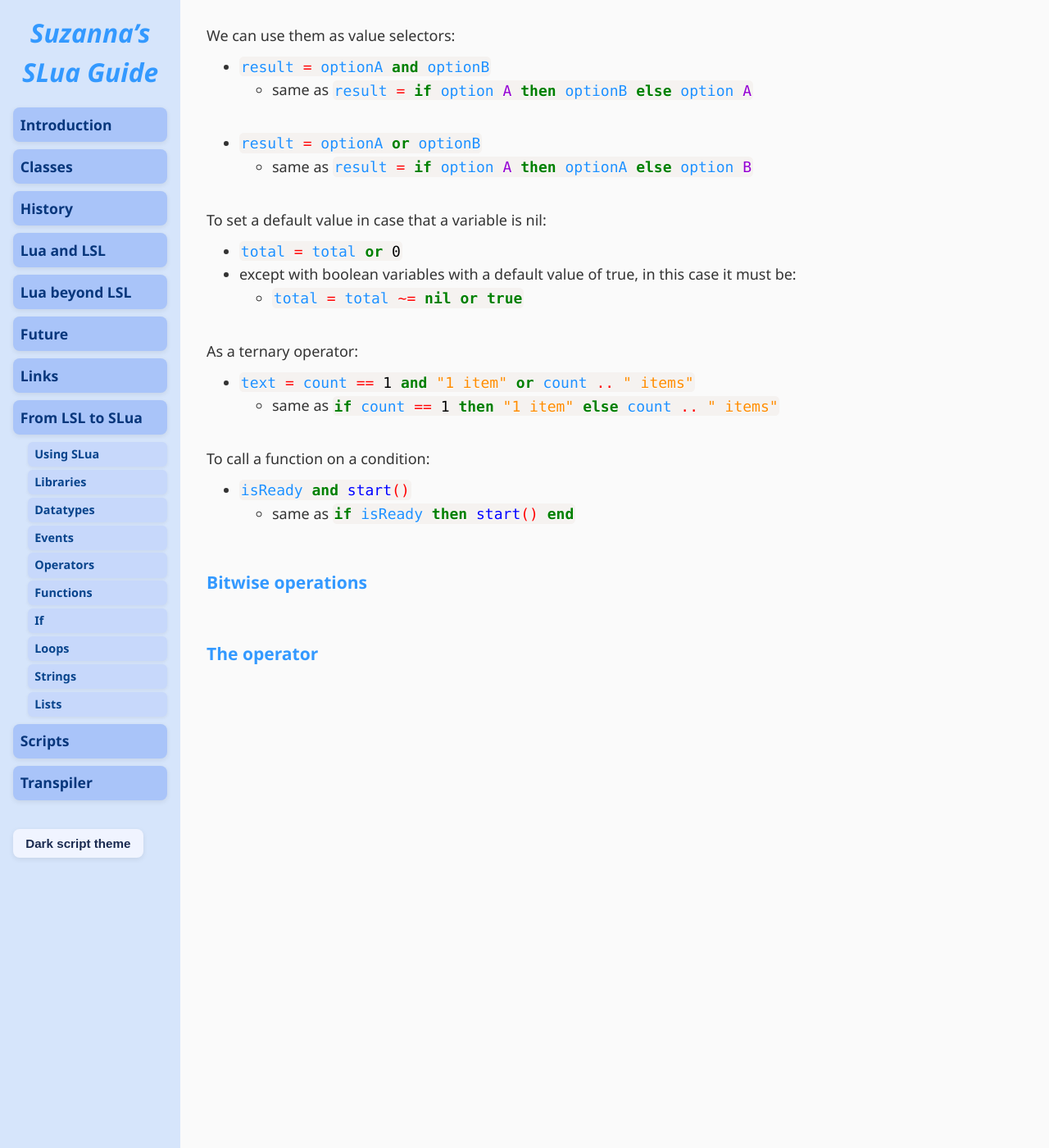
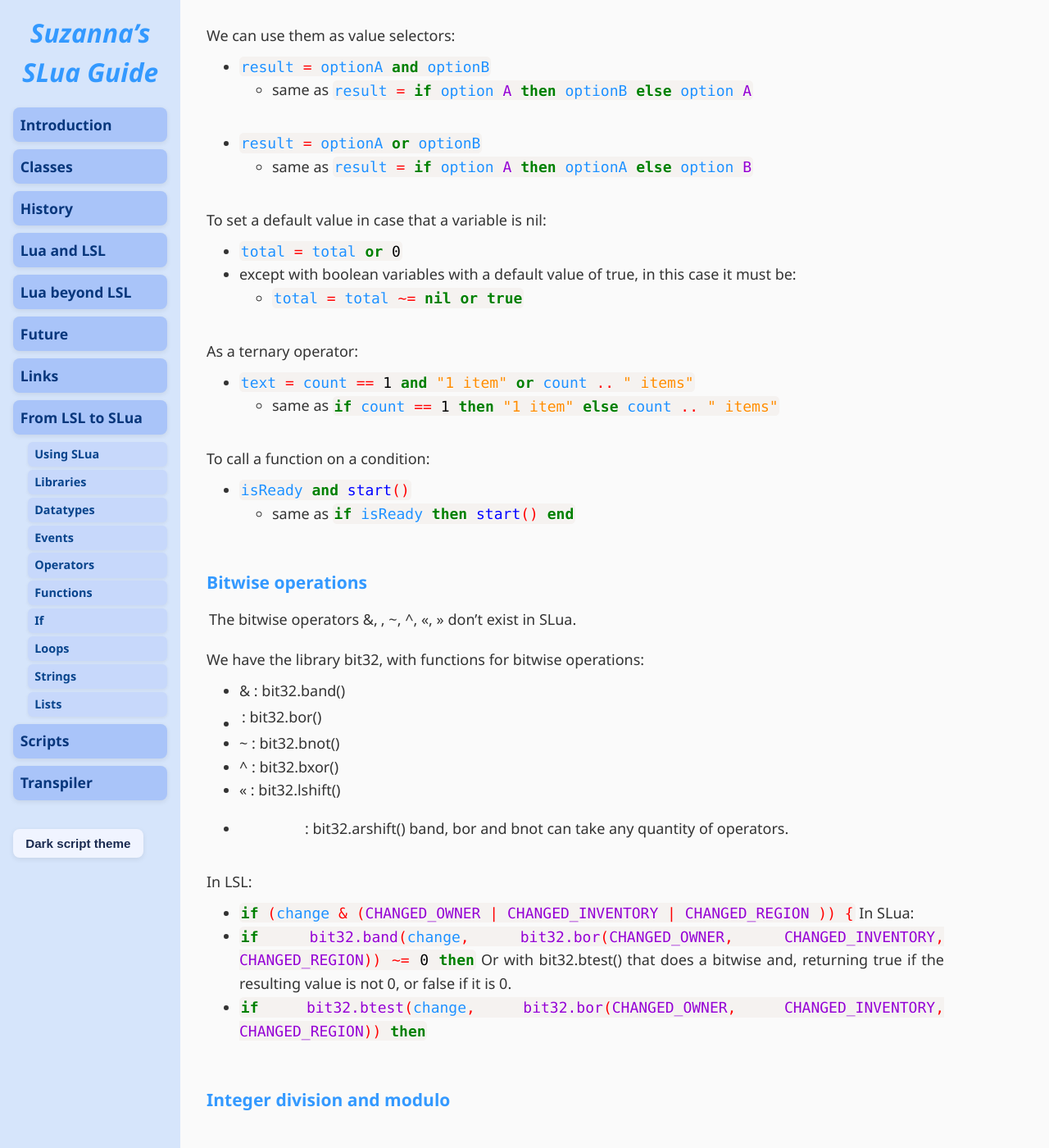
Before and after one commit to Suzanna-Linn/slua, a Jekyll site: the page built from docs/moving-operators.md, in a window 1280 px wide and 1400 px high, scrolled down 3142 px. Shown: the whole window at 82% size. Built offline with Jekyll 4.4.1, drawn with Linux system fonts in a browser that asks for light colours; nearby versions of some CDN libraries; our own code applies the rules of GitHub Pages for plain Markdown files; comment, search, counter and statistics services are not loaded.

Commit message:
Update moving-operators.md

```diff
--- a/docs/moving-operators.md
+++ b/docs/moving-operators.md
@@ -165,5 +165,22 @@ To call a function on a condition:
 
 ### Bitwise operations
 
+The bitwise operators &, |, ~, ^, <<, >> don't exist in SLua.
 
-### The operator #
+We have the library bit32, with functions for bitwise operations:
+-  & : bit32.band()
+-  | : bit32.bor()
+-  ~ : bit32.bnot()
+-  ^ : bit32.bxor()
+-  << : bit32.lshift()
+-  >> : bit32.arshift()
+band, bor and bnot can take any quantity of operators.
+
+In LSL:
+- <code class="language-lsl">if (change & (CHANGED_OWNER | CHANGED_INVENTORY | CHANGED_REGION )) {</code>
+In SLua:
+- <code class="language-slua">if bit32.band(change, bit32.bor(CHANGED_OWNER, CHANGED_INVENTORY, CHANGED_REGION)) ~= 0 then</code>
+Or with bit32.btest() that does a bitwise and, returning true if the resulting value is not 0, or false if it is 0.
+- <code class="language-slua">if bit32.btest(change, bit32.bor(CHANGED_OWNER, CHANGED_INVENTORY, CHANGED_REGION)) then</code>
+
+### Integer division and modulo
```
